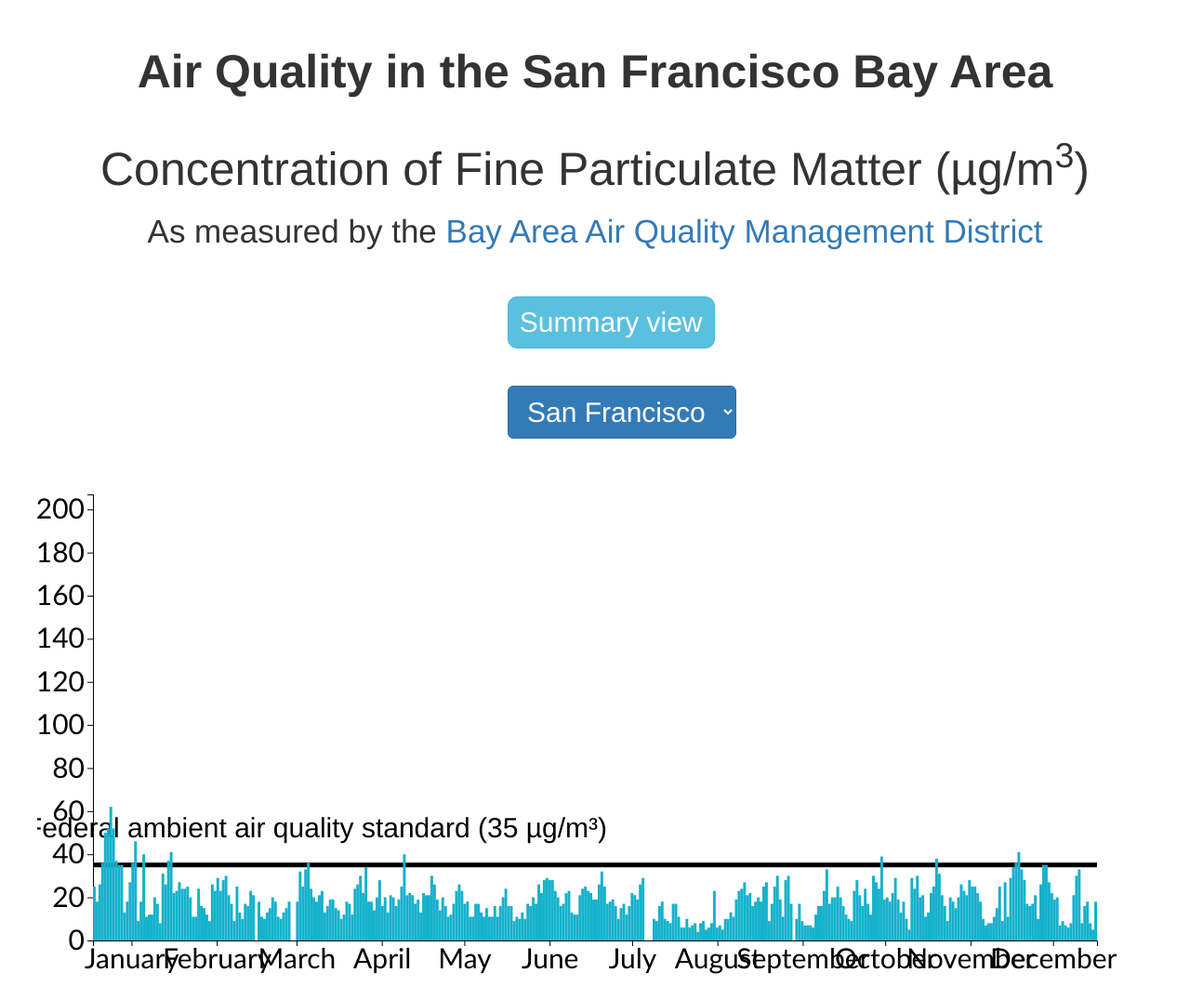
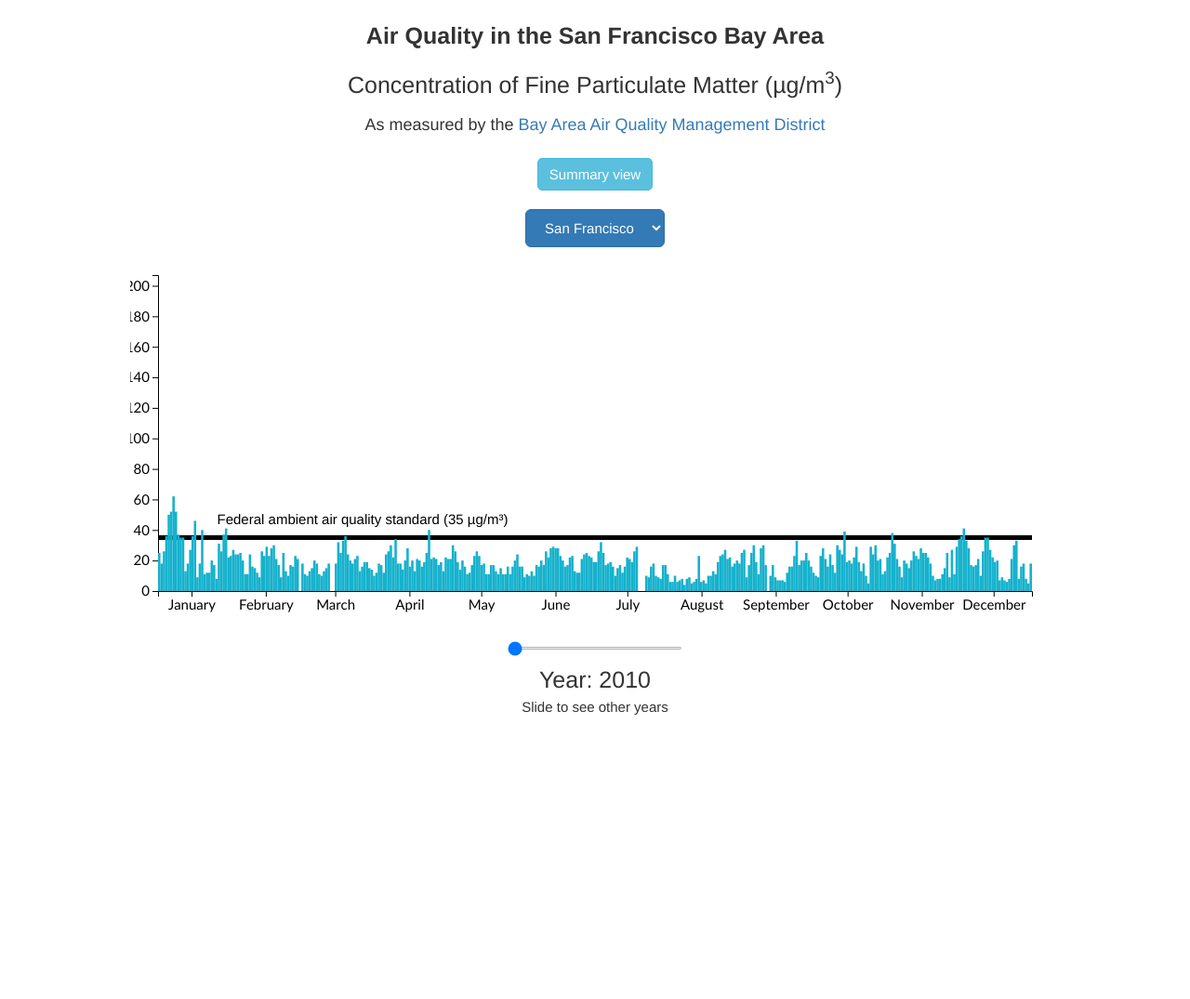
Before and after one commit to katielkrieger/bay_area_air_quality, a plain HTML site: page index.html in a window 1280 px wide. Shown: the top 1075 px of the page at 93% size. After the commit the page ends 833 px from the top, so only its background shows below. Drawn offline with nearby package versions, Linux system fonts and the light colour scheme.

Commit message:
Decreasing all sizes by half

```diff
--- a/app.js
+++ b/app.js
@@ -1,9 +1,9 @@
 document.addEventListener("DOMContentLoaded", function() {
 
 	// set the SVG dimensions
-	var height = 600;
-	var width = 1200;
-    var padding = 60;
+	var height = 400;
+	var width = 1000;
+    var padding = 30;
     var svg = d3.select('svg')
                   .attr('width', width)
                   .attr('height', height);
@@ -147,7 +147,7 @@ document.addEventListener("DOMContentLoaded", function() {
             svg.append('text')
                 .attr('x', width/4)
                 .attr('y', yScale(national_standard) - padding/2)
-                .attr('font-size', "20px")
+                .attr('font-size', "10px")
                 .attr('text-anchor','middle')
                 .classed('standard', true)
                 .html(`Federal ambient air quality standard (35 \u00B5g/m³)`);
@@ -156,7 +156,7 @@ document.addEventListener("DOMContentLoaded", function() {
             svg.append('text')
                 .attr('x', width/2)
                 .attr('y', height/2)
-                .attr('font-size', "20px")
+                .attr('font-size', "10px")
                 .attr('text-anchor','middle')
                 .classed('oakNote', true)
                 .html(`No available data for Oakland before 2013`)
@@ -185,7 +185,7 @@ document.addEventListener("DOMContentLoaded", function() {
                     tooltip.html(`<strong><span style='color:${colors[stationVisible]}'>${d.Date}:</span></strong><br>${d.Concs[calculatedIndex]} \u00B5g/m${"3".sup()}`)
                            .style("opacity", .8)
                            .style("left", d3.event.pageX - d3.select(".tooltip").node().getBoundingClientRect().width/2  + "px")
-                           .style("top", d3.event.pageY - 300 + "px" )
+                           .style("top", d3.event.pageY - 150 + "px" )
                 })
                 .on("mouseout", function() {
                     tooltip.style("opacity", 0)
--- a/index.html
+++ b/index.html
@@ -3,7 +3,7 @@
 <head>
   <meta charset="UTF-8">
   <title>Bay Area Air Quality</title>
-  <!-- <meta name="viewport" content="width=device-width, initial-scale=1, maximum-scale=1"> -->
+  <meta name="viewport" content="width=device-width, initial-scale=1, maximum-scale=1">
   <link href="https://maxcdn.bootstrapcdn.com/bootswatch/3.3.7/cosmo/bootstrap.min.css" rel="stylesheet" integrity="sha384-h21C2fcDk/eFsW9sC9h0dhokq5pDinLNklTKoxIZRUn3+hvmgQSffLLQ4G4l2eEr" crossorigin="anonymous">
   <link rel="stylesheet" type="text/css" href="styles.css">
   <script src="https://code.jquery.com/jquery-3.1.1.min.js" integrity="sha256-hVVnYaiADRTO2PzUGmuLJr8BLUSjGIZsDYGmIJLv2b8=" crossorigin="anonymous"></script>
--- a/styles.css
+++ b/styles.css
@@ -1,8 +1,8 @@
 input {
-	margin-top: 50px;
-	margin-bottom: 30px;
-	width: 300px;
-	height: 5px;
+	margin-top: 25px;
+	margin-bottom: 15px;
+	width: 150px;
+	height: 3px;
 }
 
 body {
@@ -10,47 +10,47 @@ body {
 }
 
 h1 {
-	margin-top: 50px;
-	font-size: 50px;
+	margin-top: 25px;
+	font-size: 25px;
 }
 
 h2 {
-	font-size: 35px;
-	margin-bottom: 50px;
+	font-size: 18px;
+	margin-bottom: 25px;
 }
 
 text {
-	font-size: 30px;
+	font-size: 15px;
 }
 
 .note {
-	font-size: 30px;
-	padding-bottom: 100px;
+	font-size: 15px;
+	padding-bottom: 50px;
 }
 
 .btn {
-	font-size: 30px;
+	font-size: 15px;
 }
 
 .toggle {
-	margin-bottom: 40px;
-	border-radius: 10px;
+	margin-bottom: 20px;
+	border-radius: 5px;
 }
 
 .tooltip {
 	pointer-events: none;
 	opacity: 0;
-	font-size: 50px;
+	font-size: 25px;
 	line-height: 1;
-	padding: 12px;
+	padding: 6px;
 	background: rgba(0, 0, 0, 0.8);
 	color: #fff;
-	border-radius: 15px;
+	border-radius: 8px;
 	text-align: center;
 }
 
 .year {
-	font-size: 50px;
+	font-size: 25px;
 }
 
 rect.data:hover {
--- a/summary/styles.css
+++ b/summary/styles.css
@@ -1,8 +1,8 @@
 input {
-	margin-top: 50px;
-	margin-bottom: 30px;
-	width: 300px;
-	height: 5px;
+	margin-top: 25px;
+	margin-bottom: 15px;
+	width: 150px;
+	height: 3px;
 }
 
 body {
@@ -10,40 +10,40 @@ body {
 }
 
 h1 {
-	margin-top: 50px;
-	font-size: 50px;
+	margin-top: 25px;
+	font-size: 25px;
 }
 
 h2 {
-	font-size: 35px;
-	margin-bottom: 50px;
+	font-size: 18px;
+	margin-bottom: 25px;
 }
 
 text {
-	font-size: 30px;
+	font-size: 15px;
 }
 
 .btn {
-	font-size: 30px;
+	font-size: 15px;
 }
 
 .toggle {
-	border-radius: 10px;
+	border-radius: 5px;
 }
 
 .tooltip {
 	pointer-events: none;
 	opacity: 0;
-	font-size: 50px;
+	font-size: 25px;
 	line-height: 1;
-	padding: 12px;
+	padding: 6px;
 	background: rgba(0, 0, 0, 0.8);
 	color: #fff;
-	border-radius: 15px;
+	border-radius: 8px;
 	text-align: center;
 }
 
 circle:hover {
 	stroke: black;
-	stroke-width: 7px;
+	stroke-width: 4px;
 }
```
Also changed, not shown: summary/index.html (+1 -1 lines), summary/summary.js (+5 -5 lines).
